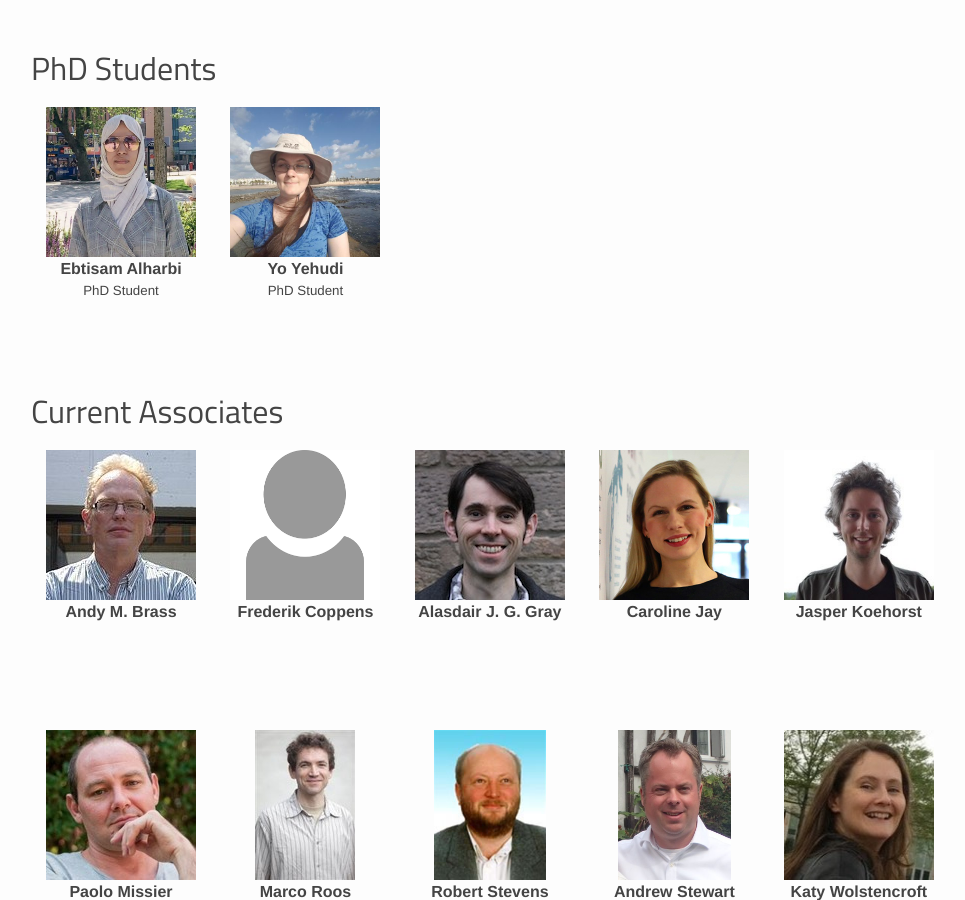
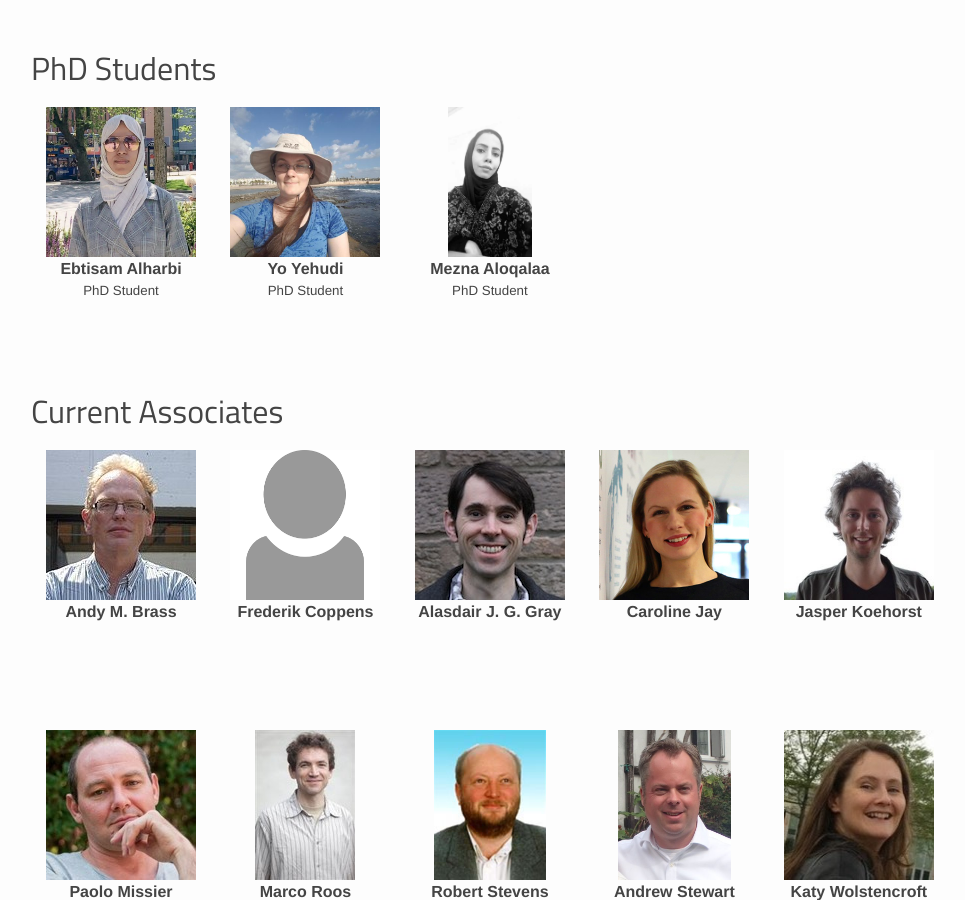
Before and after one commit to eScienceLab/eScienceLab.github.io, a Jekyll site: the page built from people.md, in a window 1280 px wide and 900 px high, scrolled down 1327 px. Shown: the whole window, without its empty margins (69-1034 px from the left). Built offline with Jekyll 4.4.1, drawn with Linux system fonts in a browser that asks for light colours; comment, search, counter and statistics services are not loaded; some of the changed lines change nothing that is shown.

Commit message:
Adding Meznah w photo

```diff
--- a/people.md
+++ b/people.md
@@ -71,10 +71,9 @@ phd:
   orcid: 0000-0003-2705-1724
   img: yo-yehudi-sm.jpg
   role: PhD Student
-#- name: Mezna Aloqalaa
-#  role: PhD Student
-#  img: no-photo.png
-#  orcid: 0000
+- name: Mezna Aloqalaa
+  role: PhD Student
+  img: mezna-sm.jpeg
 
 
 associate:
```
